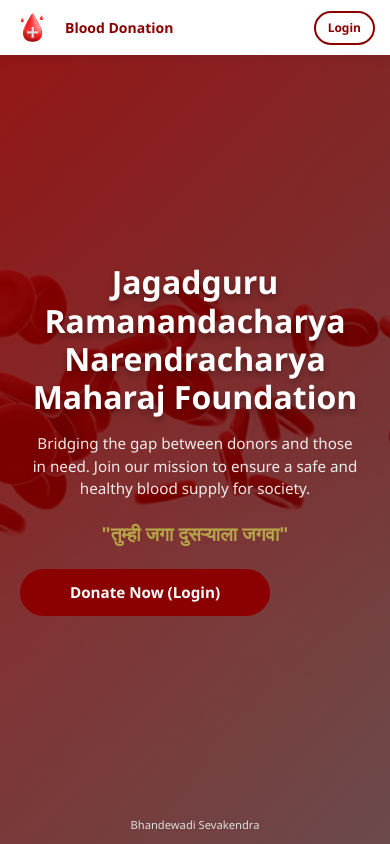
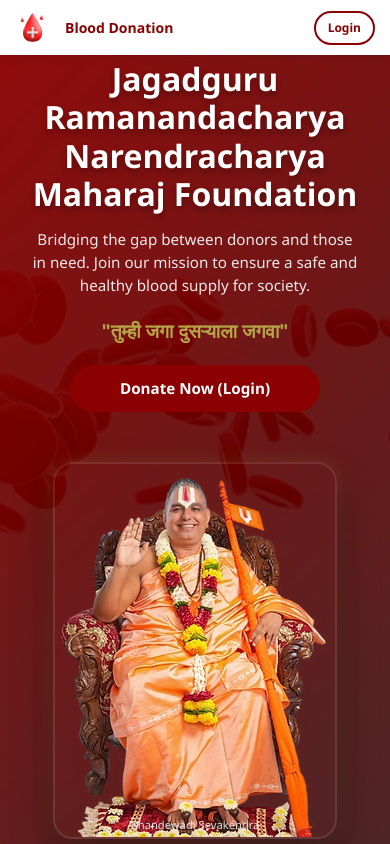
Before and after one commit to DevForsure/Blood-Donation---JNMF, a Next.js app: page / in a window 390 px wide. Built offline with nearby package versions, Linux system fonts and the light colour scheme.

Commit message:
landing page

```diff
--- a/app/home.css
+++ b/app/home.css
@@ -105,31 +105,36 @@
     flex-grow: 1;
     /* Take remaining space */
     width: 100%;
-    background: linear-gradient(135deg, rgba(139, 0, 0, 0.9), rgba(50, 0, 0, 0.7)), url('/background.jpg');
+    background: linear-gradient(135deg, rgba(139, 0, 0, 0.95), rgba(50, 0, 0, 0.85)), url('/background.jpg');
     background-size: cover;
     background-position: center;
     display: flex;
-    flex-direction: column;
     justify-content: center;
     align-items: center;
-    text-align: center;
     color: white;
-    padding: 20px;
+    padding: 40px 20px;
     box-sizing: border-box;
     overflow: hidden;
-    /* Ensure content doesn't spill */
+}
+
+.hero-container {
+    max-width: 1200px;
+    width: 100%;
+    display: flex;
+    flex-direction: row;
+    align-items: center;
+    justify-content: space-between;
+    gap: 40px;
+    animation: fadeInUp 1s ease-out;
 }
 
 .hero-content {
-    max-width: 900px;
-    animation: fadeInUp 1s ease-out;
-    padding-bottom: 40px;
-    /* Visual balance slightly above center looks better */
+    flex: 1;
+    text-align: left;
 }
 
 .hero-title {
-    font-size: 3.5rem;
-    /* Slightly smaller to ensure fit */
+    font-size: 3.2rem;
     font-weight: 800;
     margin-bottom: 20px;
     text-shadow: 0 4px 6px rgba(0, 0, 0, 0.3);
@@ -137,13 +142,11 @@
 }
 
 .hero-subtitle {
-    font-size: 1.3rem;
+    font-size: 1.2rem;
     margin-bottom: 30px;
     opacity: 0.9;
     font-weight: 300;
-    max-width: 700px;
-    margin-left: auto;
-    margin-right: auto;
+    max-width: 600px;
 }
 
 .marathi-quote-hero {
@@ -155,10 +158,31 @@
     display: block;
 }
 
+.founder-image-container {
+    flex: 0 0 400px;
+    display: flex;
+    justify-content: center;
+    align-items: center;
+    position: relative;
+}
+
+.founder-image {
+    width: 100%;
+    height: auto;
+    border-radius: 20px;
+    box-shadow: 0 20px 40px rgba(0, 0, 0, 0.4), 0 0 20px rgba(182, 165, 72, 0.2);
+    border: 2px solid rgba(255, 255, 255, 0.1);
+    transition: transform 0.3s ease;
+}
+
+.founder-image:hover {
+    transform: scale(1.02);
+}
+
 .hero-buttons {
     display: flex;
     gap: 20px;
-    justify-content: center;
+    justify-content: flex-start;
 }
 
 .btn-large {
@@ -215,9 +239,39 @@
 /*
   RESPONSIVENESS
 */
+@media (max-width: 992px) {
+    .hero-container {
+        flex-direction: column;
+        text-align: center;
+        gap: 30px;
+    }
+
+    .hero-content {
+        text-align: center;
+    }
+
+    .hero-subtitle {
+        margin-left: auto;
+        margin-right: auto;
+    }
+
+    .hero-buttons {
+        justify-content: center;
+    }
+
+    .founder-image-container {
+        flex: 0 0 auto;
+        max-width: 300px;
+    }
+
+    .hero-title {
+        font-size: 2.8rem;
+    }
+}
+
 @media (max-width: 768px) {
     .hero-title {
-        font-size: 2.5rem;
+        font-size: 2.2rem;
     }
 
     .hero-subtitle {
@@ -238,6 +292,8 @@
         width: 100%;
         max-width: 250px;
         gap: 10px;
+        margin-left: auto;
+        margin-right: auto;
     }
 
     .btn-large {
--- a/app/page.tsx
+++ b/app/page.tsx
@@ -30,6 +30,7 @@
 
       {/* Hero Section */}
       <section className="hero">
+        <div className="hero-container">
           <div className="hero-content">
             <h1 className="hero-title">
               Jagadguru Ramanandacharya Narendracharya Maharaj Foundation
@@ -46,6 +47,17 @@
               </Link>
             </div>
           </div>
+          <div className="founder-image-container">
+            <Image
+              src="/raja.avif"
+              alt="Founder"
+              width={400}
+              height={500}
+              className="founder-image"
+              priority
+            />
+          </div>
+        </div>
       </section>
 
 
```
Lines whose indentation alone changed are shown as unchanged.
